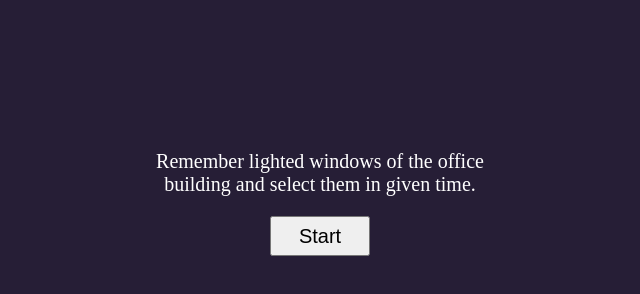
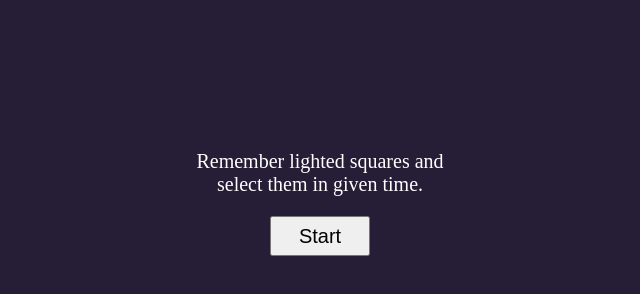
Before and after one commit to mariusz-rub/MemoryGame, a plain HTML site: page src/index.html in a window 1280 px wide. Shown: the whole page, without its empty margins (320-960 px from the left). Drawn offline with nearby package versions, Linux system fonts and the light colour scheme.

Commit message:
Modified start text

```diff
--- a/src/index.html
+++ b/src/index.html
@@ -14,7 +14,7 @@
 			<div class="mainPanel">
 				<center>
 					<div class="startPanel">
-						<p class="description">Remember lighted windows of the office building and select them in given time.</p>
+						<p class="description">Remember lighted squares and select them in given time.</p>
 						<button id="start">Start</button>
 					</div>
 					<div id="containerHeader" style="display: none">
--- a/src/style.css
+++ b/src/style.css
@@ -55,7 +55,7 @@ p {
 
 .startPanel {
 	margin-top: 150px;
-	width: 350px;
+	width: 250px;
 }
 
 .startAgainPanel {
```
